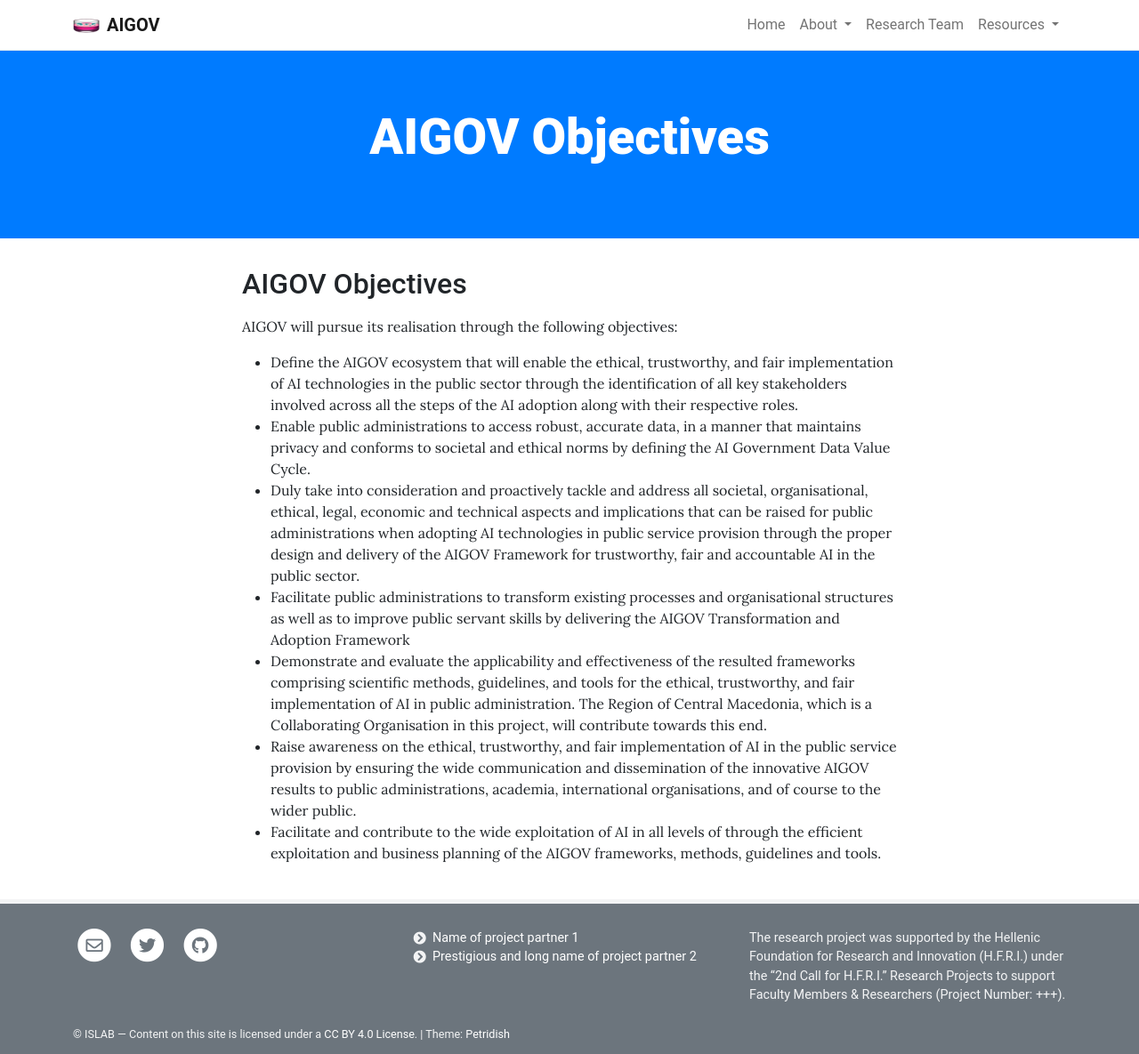
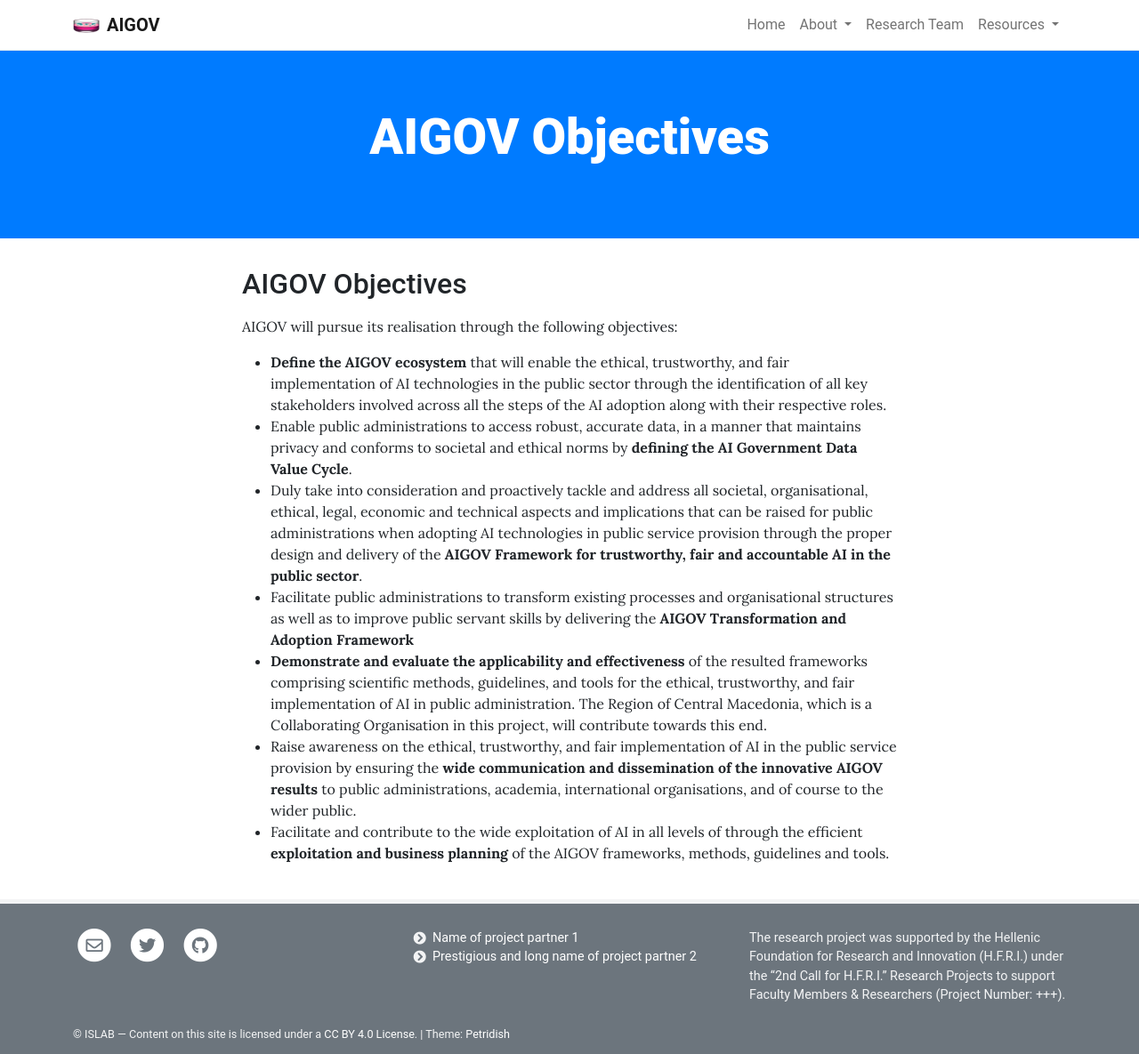
Before and after one commit to AIGOV-elidek/aigov-elidek.github.io, a Jekyll site: the page built from pages/goals.md, in a window 1280 px wide. Shown: the whole page at 89% size. Built offline with Jekyll 4.4.1, drawn with Linux system fonts in a browser that asks for light colours; our own code applies the rules of GitHub Pages for plain Markdown files.

```diff
--- a/pages/goals.md
+++ b/pages/goals.md
@@ -2,10 +2,10 @@
 
 AIGOV will pursue its realisation through the following objectives:
 
-- Define the AIGOV ecosystem that will enable the ethical, trustworthy, and fair implementation of AI technologies in the public sector through the identification of all key stakeholders involved across all the steps of the AI adoption along with their respective roles.
-- Enable public administrations to access robust, accurate data, in a manner that maintains privacy and conforms to societal and ethical norms by defining the AI Government Data Value Cycle.
-- Duly take into consideration and proactively tackle and address all societal, organisational, ethical, legal, economic and technical aspects and implications that can be raised for public administrations when adopting AI technologies in public service provision through the proper design and delivery of the AIGOV Framework for trustworthy, fair and accountable AI in the public sector.
-- Facilitate public administrations to transform existing processes and organisational structures as well as to improve public servant skills by delivering the AIGOV Transformation and Adoption Framework
-- Demonstrate and evaluate the applicability and effectiveness of the resulted frameworks comprising scientific methods, guidelines, and tools for the ethical, trustworthy, and fair implementation of AI in public administration. The Region of Central Macedonia, which is a Collaborating Organisation in this project, will contribute towards this end.
-- Raise awareness on the ethical, trustworthy, and fair implementation of AI in the public service provision by ensuring the wide communication and dissemination of the innovative AIGOV results to public administrations, academia, international organisations, and of course to the wider public.
-- Facilitate and contribute to the wide exploitation of AI in all levels of through the efficient exploitation and business planning of the AIGOV frameworks, methods, guidelines and tools.
+- **Define the AIGOV ecosystem** that will enable the ethical, trustworthy, and fair implementation of AI technologies in the public sector through the identification of all key stakeholders involved across all the steps of the AI adoption along with their respective roles.
+- Enable public administrations to access robust, accurate data, in a manner that maintains privacy and conforms to societal and ethical norms by **defining the AI Government Data Value Cycle**.
+- Duly take into consideration and proactively tackle and address all societal, organisational, ethical, legal, economic and technical aspects and implications that can be raised for public administrations when adopting AI technologies in public service provision through the proper design and delivery of the **AIGOV Framework for trustworthy, fair and accountable AI in the public sector**.
+- Facilitate public administrations to transform existing processes and organisational structures as well as to improve public servant skills by delivering the **AIGOV Transformation and Adoption Framework**
+- **Demonstrate and evaluate the applicability and effectiveness** of the resulted frameworks comprising scientific methods, guidelines, and tools for the ethical, trustworthy, and fair implementation of AI in public administration. The Region of Central Macedonia, which is a Collaborating Organisation in this project, will contribute towards this end.
+- Raise awareness on the ethical, trustworthy, and fair implementation of AI in the public service provision by ensuring the **wide communication and dissemination of the innovative AIGOV results** to public administrations, academia, international organisations, and of course to the wider public.
+- Facilitate and contribute to the wide exploitation of AI in all levels of through the efficient **exploitation and business planning** of the AIGOV frameworks, methods, guidelines and tools.
```
